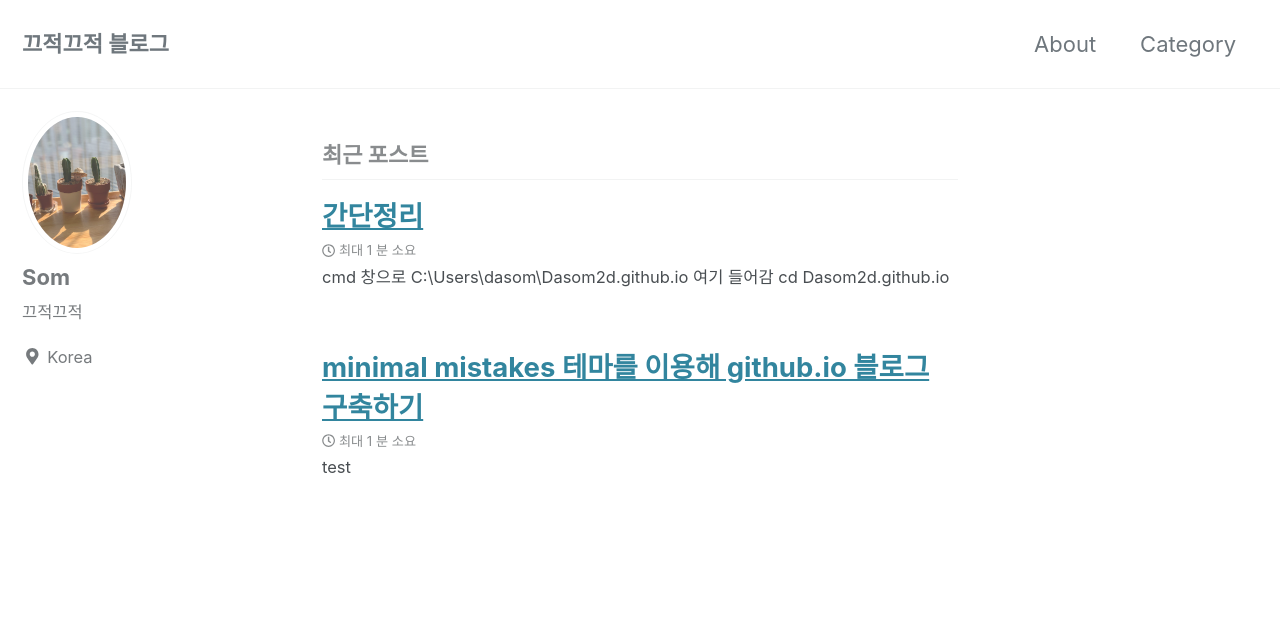
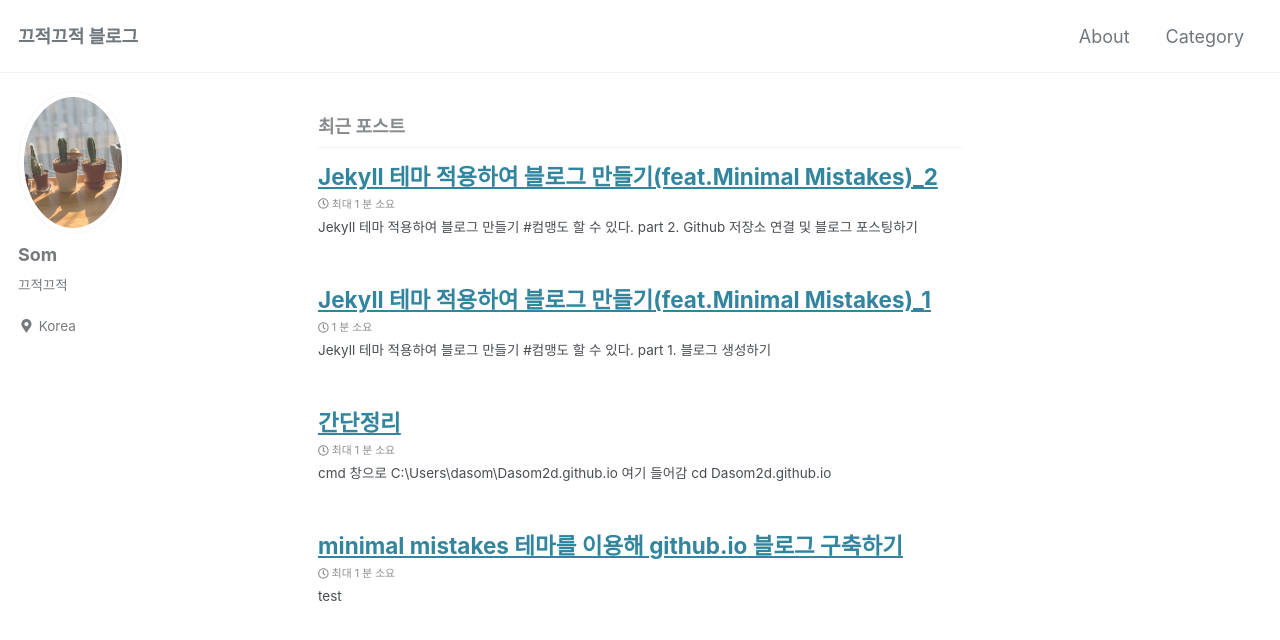
Before and after one commit to Dasom2d/Dasom2d.github.io, a Jekyll site: the page built from index.html, in a window 1280 px wide and 900 px high. Shown: the top 640 px of the window. Built offline with Jekyll 4.4.1, drawn with Linux system fonts in a browser that asks for light colours; cached includes are drawn as plain includes; the list of posts is cut into pages by our own code; part of the change alters nothing that is shown.

Commit message:
howToMakeBlogWithGit_1

```diff
--- a/_posts/2019-02-28-test.md
+++ b/_posts/2019-02-28-test.md
@@ -10,11 +10,12 @@ toc: true
 1. cmd 창으로 C:\Users\dasom\Dasom2d.github.io 여기 들어감
 cd Dasom2d.github.io
 
-2. bundle exec jekyll serve
+2. bundle exec jekyll serve\
+
     2-1. 안될때는 bundle install
     2-2. `Invalid CP949 character "\xE2" on line 54` 에러가 나며 실행이 안되는 경우가 있음
 
-    이유)
+## 이유)\
     윈도우에서의 Jekyll에 관한 이슈
     만약 UTF-8 인코딩을 사용한다면, 문서 안에 BOM 헤더를 사용하지 않아야 합니다.
     그렇지 않으면 Jekyll 에 아주, 아주 안 좋은 일이 벌어집니다.
@@ -23,10 +24,10 @@ cd Dasom2d.github.io
     콘솔창의 코드 페이지를 UTF-8 로 바꿔야 할 수도 있습니다.
     https://aisiunme.github.io/jekyll/2018/07/25/troubleshooting-in-jekyll-serve/ 참조
 
-    해결방안)
-    콘솔창에 다음과 같이 입력
-    `chcp 65001`
-    그리고  bundle exec jekyll serve
+## 해결방안)\
+    콘솔창에 다음과 같이 입력\
+    `chcp 65001`\
+    `bundle exec jekyll serve `
 3. local:4000 들어가서 내 블로그 미리보기 가능
 4. 포스팅
 	_post폴더 내 md 파일로 저장
--- /dev/null
+++ b/_posts/2019-03-03-howToMakeBlogWithJekyll_1.md
@@ -0,0 +1,127 @@
+---
+title: "Jekyll 테마 적용하여 블로그 만들기(feat.Minimal Mistakes)_1"
+categories:
+  - blogging
+last_modified_at: 2018-07-01T13:00:00+09:00
+toc: true
+---
+# Jekyll 테마 적용하여 블로그 만들기
+### #컴맹도 할 수 있다.
+### part 1. 블로그 생성하기
+
+Jekyll 테마를 적용하여 블로그 만드는 방법에는 여러가지가 있다.
+다른 블로그들에도 많이 설명되어있듯이 되게 간단하다.
+난 삽질 여러번했다ㅜㅜ
+핑계를 대자면 다른 블로그에는 중간 과정이 생략되어있었다.
+그래서 나는 Jekyll을 이용한 블로그만들기 A to Z까지 상세히 적어보았음 ㅎ
+
+### 0. 블로그 만들기
+블로그 만드는 것에는
+① 블로그만들고 -> 테마입히기
+② 테마입힌 블로그만들기
+두가지 방법이 있는데, 어떤 방법을 해도 상관없지만 나는 ②로 했다.(귀찮거든..)
+그러기 위해서는 테마부터 선택해야한다.
+
+### 1. 테마 선택하기
+[지킬테마] <http://jekyllthemes.org>
+위 사이트에 가면 똑똑한 사람들이 만들어놓은 여러가지 지킬 테마가 있다.
+처음에는 여기서 제일 간지나는 걸로 신중하게 선택했었는데, 커스터마이징하는 방법이 상세히 설명되어있지 않아서 컴맹인 나는 따라하기가 힘들었다 ㅠ.ㅠ
+ 그래서 사람들이 `많이` 사용하고 `사용법 설명이 많은` Minimal Mistakes 테마 선택
+[minimal-mistakes] <https://github.com/mmistakes/minimal-mistakes>
+
+덧붙임) ①의 방법대로 하면 fork해서 테마를 `쉽게` 입힐 수도 있지만, 그 방법대로 하면 minimal-mistakes의 모든 커밋로그가 내 블로그에도 따라오기 때문에 추천하지 않는다.
+
+### 2. 테마 다운로드
+![릴리즈 다운로드]({{site.url}}/assets/images/howToPosting/5.jpg)
+[Minimal Mistakes] <https://github.com/mmistakes/minimal-mistakes/releases)>
+위 사이트에 가면 Minimal Mistakes release를 다운받을 수 있다.
+
+### 3. 불필요한 파일 삭제
+    - .editorconfig
+    - .gitattributes
+    - .github
+    - /docs
+    - /test
+    - CHANGELOG.md
+    - minimal-mistakes-jekyll.gemspec
+    - README.md
+    - screenshot-layouts.png
+    - screenshot.png
+`/docs` <- <https://github.com/mmistakes/minimal-mistakes> 를 만드는 것에 사용된 파일이 있기 때문에 참조하려면 삭제하지 않아도 된다.
+### 4. _posts 폴더 생성
+_posts : 배포될 포스트들이 담기는 폴더
+
+### 5. gem파일 수정
+gem파일을 아래의 내용으로 수정한다.
+
+    source "https://rubygems.org"
+
+    gem "jekyll", "~> 3.5"
+    gem "minimal-mistakes-jekyll"
+
+
+
+여기까지 잘 따라했다면 블로그를 만드는데 필요한 파일들은 모두 준비가 되었다.
+여기까진 쉬움ㅋ
+루비설치부터 골때림
+
+---
+### 5. 루비 다운로드
+루비를 받아야 지킬을 설치할 수 있다.
+
+![루비 다운로드]({{site.url}}/assets/images/howToPosting/1.jpg)
+
+[루비 다운로드] <https://rubyinstaller.org/downloads/> ==>Ruby+Devkit 2.5.4-1(x64)를 다운로드한다.
+Devkit까지 함께 있는 파일을 다운로드한다.
+
+### 6. 루비 설치
+![루비 설치1]({{site.url}}/assets/images/howToPosting/2.jpg)
+
+`add ruby executables to your PATH` 체크하여 path 환경변수에 등록하도록 설정
+
+아래 화면이 나오면 1, 2, 3 순서대로 설치한다.
+
+![루비 설치2]({{site.url}}/assets/images/howToPosting/3.jpg)
+
+아래 명령어를 통해 루비 설치가 제대로 되었는지 확인한다
+
+	ruby -v
+
+
+아래 이미지처럼 루비 버전이 나온다면 루비 설치 성공!
+
+![로컬 블로그 인코딩 오류]({{site.url}}/assets/images/howToPosting/6.jpg)
+
+### 7. gem 명령어를 통해 지킬과 실행에 필요한 패키지 설치
+루비 콘솔이나 콘솔창(cmd)를 켜서 블로그 파일이 저장된 경로로 이동
+
+    gem install jekyll
+    gem install minima
+    gem install bundler
+    gem install jekyll-feed
+    gem install tzinfo-data
+
+
+패키지들이 제대로 설치됐다면 이제 로컬에서 블로그 미리보기가 가능하다.
+
+### 8. 로컬에서 블로그 미리보기
+① 블로그 저장 폴더로 이동한다.
+② 지킬을 실행한다.
+
+    bundle exec jekyll serve
+
+
+③ windows에서 실행할 경우 아래 에러가 날 수 있다.
+
+![로컬 블로그 인코딩 오류]({{site.url}}/assets/images/howToPosting/7.jpg)
+인코딩 에러 발생시 다음의 코드를 실행한다.
+
+    chcp 65001
+
+
+④ 지킬 실행
+
+    bundle exec jekyll serve
+
+
+ ⑤ localhost:4000에서 생성된 블로그 확인
--- /dev/null
+++ b/_posts/2019-03-03-howToMakeBlogWithJekyll_2.md
@@ -0,0 +1,40 @@
+---
+title: "Jekyll 테마 적용하여 블로그 만들기(feat.Minimal Mistakes)_2"
+categories:
+  - blogging
+last_modified_at: 2018-07-01T13:00:00+09:00
+toc: true
+---
+# Jekyll 테마 적용하여 블로그 만들기
+### #컴맹도 할 수 있다.
+### part 2. Github 저장소 연결 및 블로그 포스팅하기
+
+part1까지 잘 되었으면 이제 Github에 로컬 저장소와 연동하고, 포스팅할 수 있다.
+포스팅할 때는 md파일을 이용한다.
+md파일을 편집할 때는 난 하루패드나 visual studio code를 이용하는데 둘 다 딱히 단점도 장점도 없다.
+
+### 1. Github에 저장소 생성하기
+- github에 저장소(Repositary)가 없는 경우 저장소부터 만든다.
+![create Github repositary]({{site.url}}/assets/images/howToPosting/8.jpg)
+
+① 자신의 Github로 가서 새로운 저장소를 만든다.
+② Owner와 Repositary name을 일치시킨다. (Github 계정.github.io 라는 규칙으로 만들어야 한다.)
+③ 저장소는 public으로 설정하고 Create repositary!
+
+gitbash를 이용해서 생성하는 방법도 있는데, 이게 더 간편하다. ㅎㅎ
+
+### 2. 로컬 저장소와 생성한 Github 저장소 연결
+로컬저장소가 저장된 경로로 이동
+
+    git init    //git 명령어를 사용할 수 있는 디렉토리로 만든다.
+    git remote add origin [원격저장소 url]  // 로컬과 원격 저장소를 연결한다.
+
+
+![connect Github repositary]({{site.url}}/assets/images/howToPosting/4.jpg)
+이 화면이 나오면 로그인해준다. 그럼 연결 끝!
+
+git이 파일을 관리하게 하려면 github 저장소에 파일을 추가하고 커밋해야한다.
+
+        git add .
+        git commit -m "커밋메시지"
+        git push orgin master
--- a/_sass/minimal-mistakes/_reset.scss
+++ b/_sass/minimal-mistakes/_reset.scss
@@ -8,7 +8,7 @@ html {
   /* apply a natural box layout model to all elements */
   box-sizing: border-box;
   background-color: $background-color;
-  font-size: 16px;
+  font-size: 11px;
 
   @include breakpoint($medium) {
     font-size: 18px;
--- a/assets/css/main.scss
+++ b/assets/css/main.scss
@@ -6,3 +6,19 @@
 
 @import "minimal-mistakes/skins/{{ site.minimal_mistakes_skin | default: 'default' }}"; // skin
 @import "minimal-mistakes"; // main partials
+
+html {
+    font-size: 12px; // change to whatever
+
+    @include breakpoint($medium) {
+      font-size: 16px; // change to whatever
+    }
+
+    @include breakpoint($large) {
+      font-size: 16px; // change to whatever
+    }
+
+    @include breakpoint($x-large) {
+      font-size: 18px; // change to whatever
+    }
+  }
```
Also changed, not shown: assets/images/howToPosting/1.jpg (added), assets/images/howToPosting/2.jpg (added), assets/images/howToPosting/3.jpg (added), assets/images/howToPosting/4.jpg (added), assets/images/howToPosting/5.jpg (added), assets/images/howToPosting/6.jpg (added), assets/images/howToPosting/7.jpg (added), assets/images/howToPosting/8.jpg (added).
